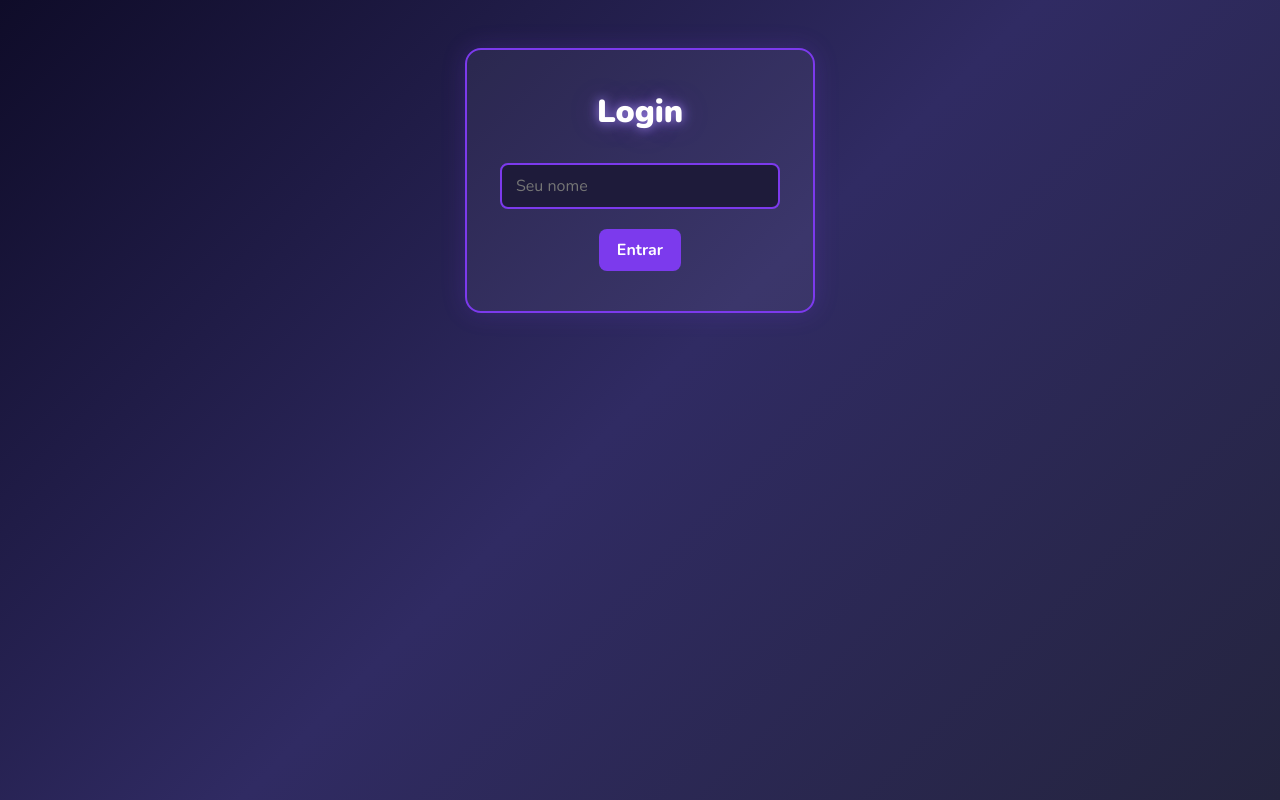
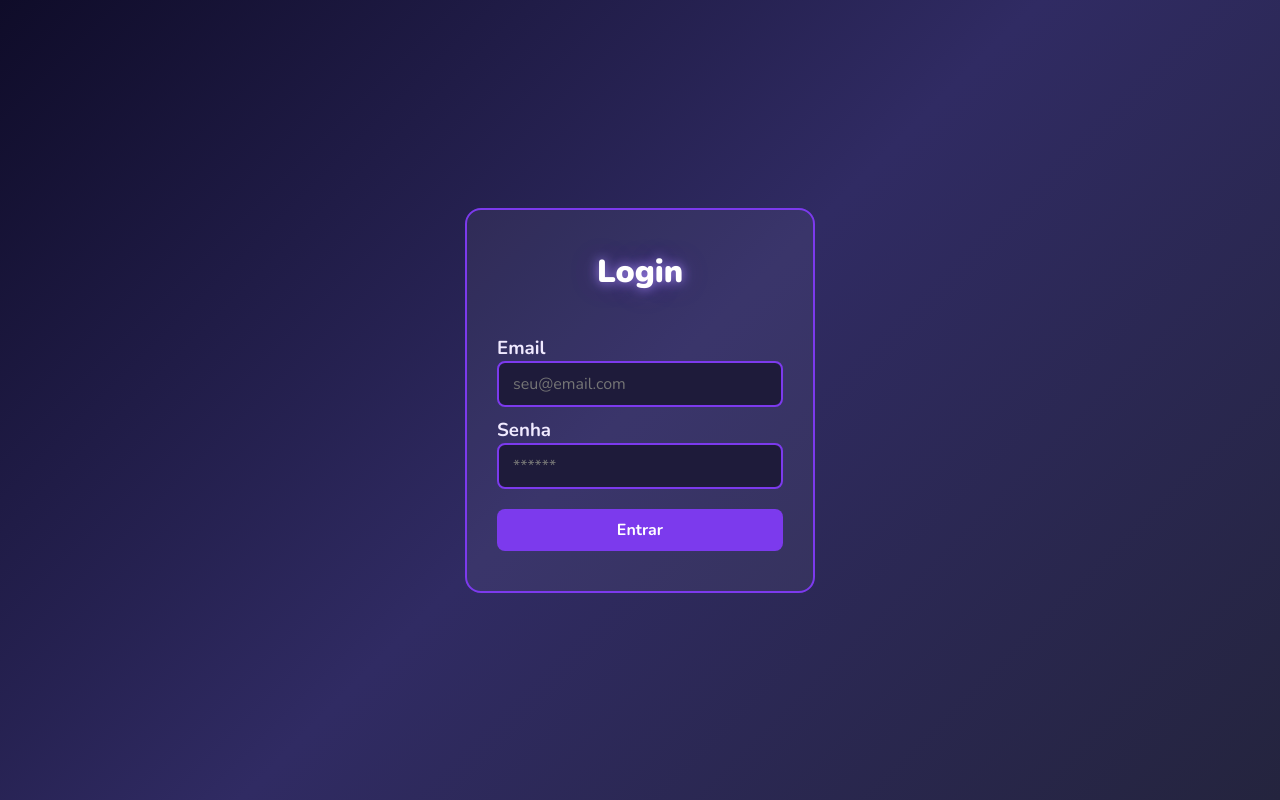
Before and after one commit to E-Danillo/dashboard-de-tarefas-gamificado-react, a React (Vite) app: page / in a window 1280 px wide. Built offline with nearby package versions, Linux system fonts and the light colour scheme.

Commit message:
style: login separado do App, com CSS Module refactor: extração do component Login para o pages/Login

```diff
--- a/src/App.css
+++ b/src/App.css
@@ -263,31 +263,6 @@ select:hover {
     color: #34d399;
 }
 
-#login-container {
-  width: 100%;
-  display: flex;
-  justify-content: center;
-  align-items: center;
-}
-
-#login-box {
-  width: 350px;
-  display: flex;
-  flex-direction: column;
-  align-items: center;
-
-  background: rgba(255,255,255,0.05);
-  border: 2px solid #7c3aed;
-  border-radius: 16px;
-  padding: 40px 30px;
-
-  box-shadow: 0 0 25px #7c3aed33;
-}
-
-#login-box h1 {
-  margin-bottom: 30px;
-}
-
 #sair {
 position: absolute;
     top: 5px;
--- a/src/App.jsx
+++ b/src/App.jsx
@@ -1,5 +1,6 @@
 import { useState, useEffect } from "react"
 import './App.css'
+import { Login } from './pages/Login'
 
 function App() {
 
@@ -160,26 +161,10 @@ function App() {
 
 if (!login) {
   return (
-    <div id="login-container">
-      <div id="login-box">
-        <h1>Login</h1>
-
-        <input
-          placeholder="Seu nome"
-          id="input"
-        />
-
-        <button
-          id="criar_nova_tarefa"
-          onClick={() => {
-            setLogin(true)
-            localStorage.setItem("login", "true")
-          }}
-        >
-          Entrar
-        </button>
-      </div>
-    </div>
+    <Login onLogin={() => {
+      setLogin(true)
+      localStorage.setItem("login", "true")
+    }} />
   )
 }
 
--- /dev/null
+++ b/src/pages/Login.jsx
@@ -0,0 +1,17 @@
+// Login.jsx
+import styles from './Login.module.css'
+
+export function Login({ onLogin }) {
+  return (
+    <div className={styles.container}>
+      <div className={styles.box}>
+        <h1>Login</h1>
+        <h3 className={styles.label}>Email</h3>
+        <input placeholder="seu@email.com" className={styles.input} />
+        <h3 className={styles.label}>Senha</h3>
+        <input type="password" placeholder="******" className={styles.input}/>
+        <button className={styles.button} onClick={onLogin}>Entrar</button>
+      </div>
+    </div>
+  )
+}
--- /dev/null
+++ b/src/pages/Login.module.css
@@ -0,0 +1,64 @@
+.container {
+  display: flex;
+  justify-content: center;
+  align-items: center;
+  min-height: 100vh;
+  width: 100%;        /* ocupa a largura toda */
+  position: fixed;    /* sai do fluxo do body */
+  top: 0;
+  left: 0;
+}
+
+.box {
+  width: 350px;
+  display: flex;
+  flex-direction: column;
+  align-items: center;
+  background: rgba(255,255,255,0.05);
+  border: 2px solid #7c3aed;
+  border-radius: 16px;
+  padding: 40px 30px;
+}
+
+.label {
+  align-self: flex-start;
+  margin-top: 10px;
+}
+
+.input {
+  background: #1e1b3a;
+  border: 2px solid #7c3aed;
+  border-radius: 8px;
+  color: #f0eaff;
+  font-family: 'Nunito', sans-serif;
+  font-size: 1rem;
+  padding: 10px 14px;
+  outline: none;
+  width: 100%;
+}
+
+.button {
+  font-family: 'Nunito', sans-serif;
+  font-weight: 700;
+  font-size: 1rem;
+  background: #7c3aed;
+  color: #fff;
+  border: none;
+  border-radius: 8px;
+  padding: 10px 18px;
+  margin-top: 20px;
+  cursor: pointer;
+  width: 100%;
+}
+
+/* tablet e celular médio */
+@media (max-width: 768px) {
+
+}
+
+/* celular pequeno */
+@media (max-width: 480px) {
+    .box {
+        width: 80%;
+    }
+}
```
